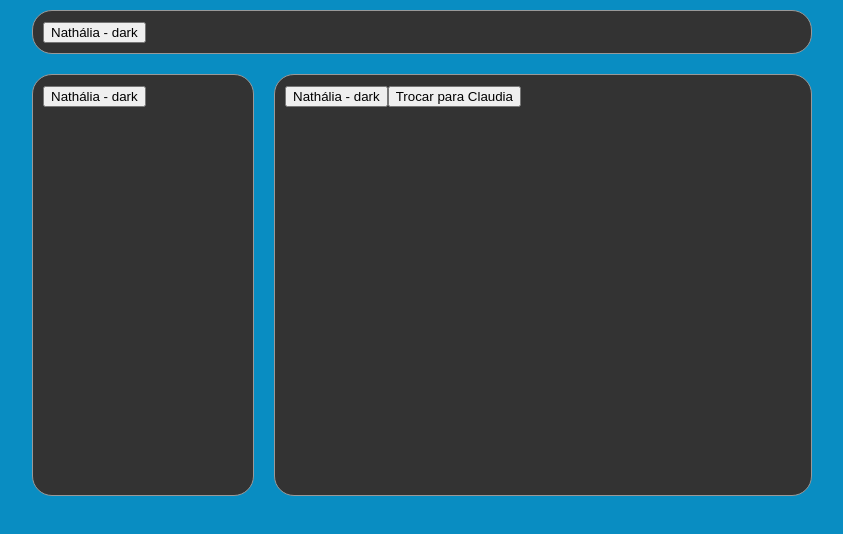
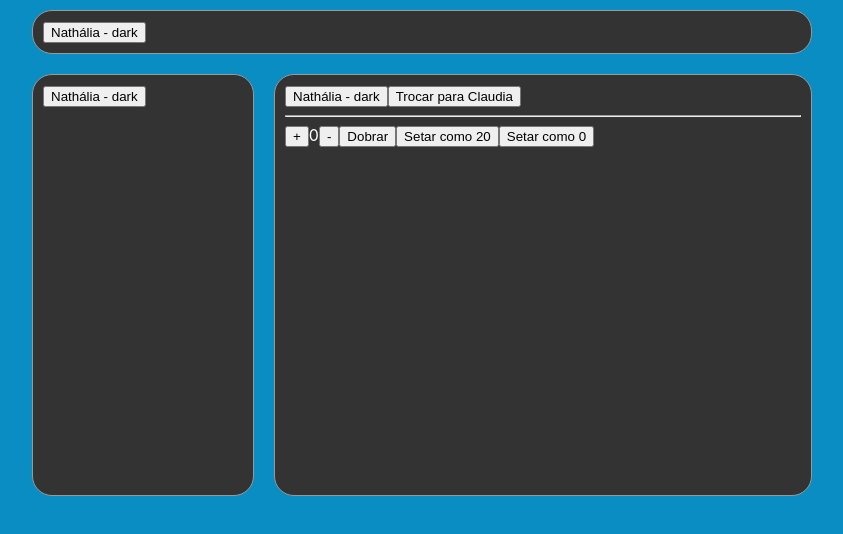
Before and after one commit to nathaliaveneziano/b7web, a React (Create React App) app in the folder reactjs/context-react/: page / in a window 1280 px wide. Shown: the top 534 px of the page, without its empty margins (218-1061 px from the left). Built offline with nearby package versions, Linux system fonts and the light colour scheme.

Commit message:
ContextAPI - Entendendo o Reducer

```diff
--- a/reactjs/context-react/src/components/Body.js
+++ b/reactjs/context-react/src/components/Body.js
@@ -1,4 +1,5 @@
 import Botao from './Botao';
+import Contagem from './Contagem';
 import { useStateValue } from '../contexts/StateContext';
 
 const Body = (props) => {
@@ -12,6 +13,8 @@ const Body = (props) => {
 		<article className={`box theme-${context.theme}`}>
 			<Botao />
 			<button onClick={handleButton}>Trocar para Claudia</button>
+			<hr/>
+			<Contagem />
 		</article>
 	);
 };
--- /dev/null
+++ b/reactjs/context-react/src/components/Contagem.js
@@ -0,0 +1,42 @@
+import { useReducer } from 'react';
+
+const initialState = {
+	contagem: 0,
+};
+
+const reducer = (state, action) => {
+	switch (action.type) {
+		case 'increment':
+			return { ...state, contagem: state.contagem + 1 };
+		case 'decrement':
+			return { ...state, contagem: state.contagem - 1 };
+		case 'double':
+			return { ...state, contagem: state.contagem * 2 };
+		case 'set':
+			return { ...state, contagem: action.novacontagem };
+		default:
+			return state;
+	}
+};
+
+const Contagem = () => {
+	const [state, dispatch] = useReducer(reducer, initialState);
+
+	return (
+		<div>
+			<button onClick={() => dispatch({ type: 'increment' })}>+</button>
+			<span>{state.contagem}</span>
+			<button onClick={() => dispatch({ type: 'decrement' })}>-</button>
+			<button onClick={() => dispatch({ type: 'double' })}>Dobrar</button>
+
+			<button onClick={() => dispatch({ type: 'set', novacontagem: 20 })}>
+				Setar como 20
+			</button>
+			<button onClick={() => dispatch({ type: 'set', novacontagem: 0 })}>
+				Setar como 0
+			</button>
+		</div>
+	);
+};
+
+export default Contagem;
```
